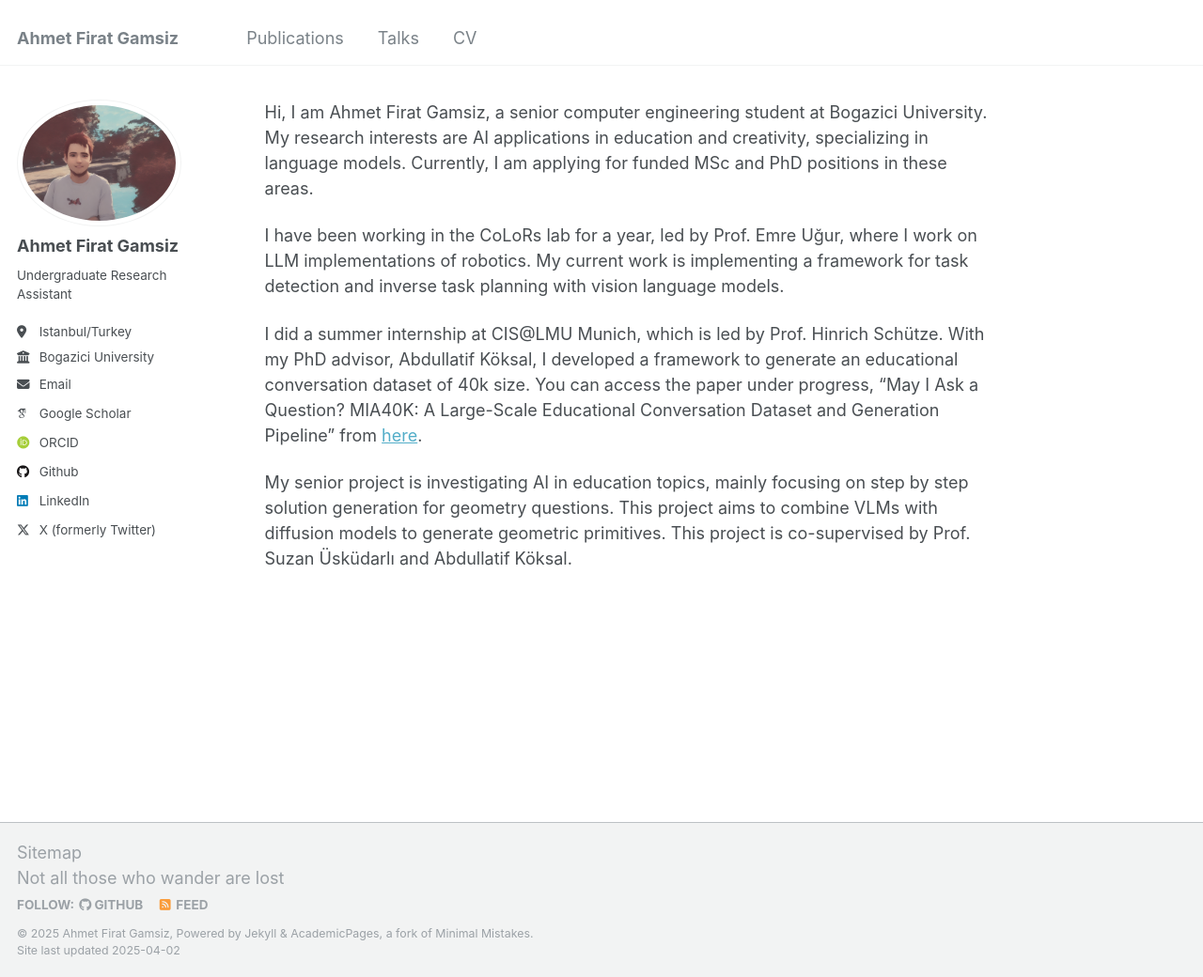
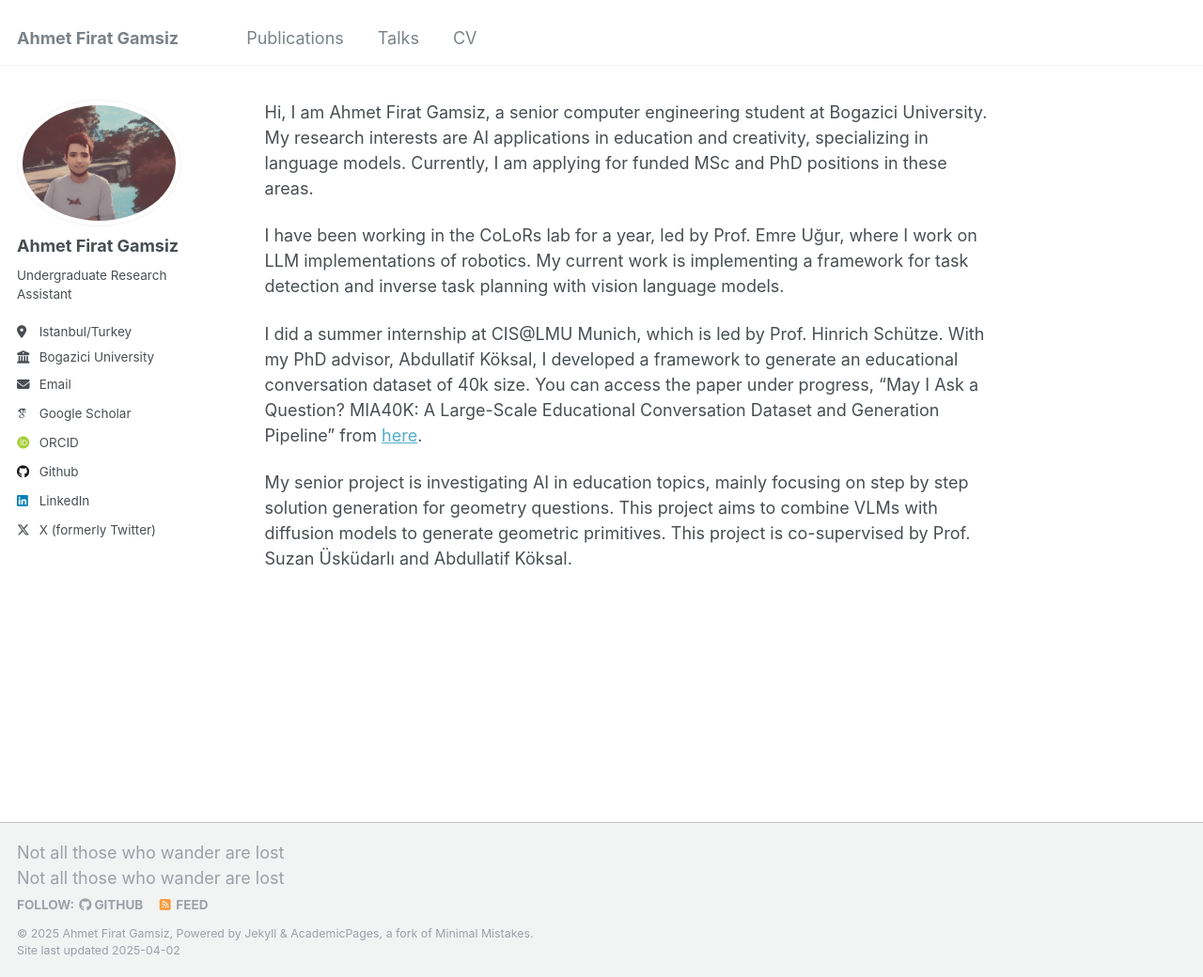
Before and after one commit to ahmetfirat23/ahmetfirat23.github.io, a Jekyll site: the page built from _pages/about.md, in a window 1280 px wide and 1040 px high. Shown: the whole window at 94% size. Built offline with Jekyll 4.4.1, drawn with Linux system fonts in a browser that asks for light colours; some web fonts are replaced.

Commit message:
Update custom.html

```diff
--- a/_includes/footer/custom.html
+++ b/_includes/footer/custom.html
@@ -1,3 +1,3 @@
 <!-- start custom footer snippets -->
-<a href="/sitemap/">Sitemap</a>
+<a href="/sitemap/">Not all those who wander are lost</a>
 <!-- end custom footer snippets -->
```
